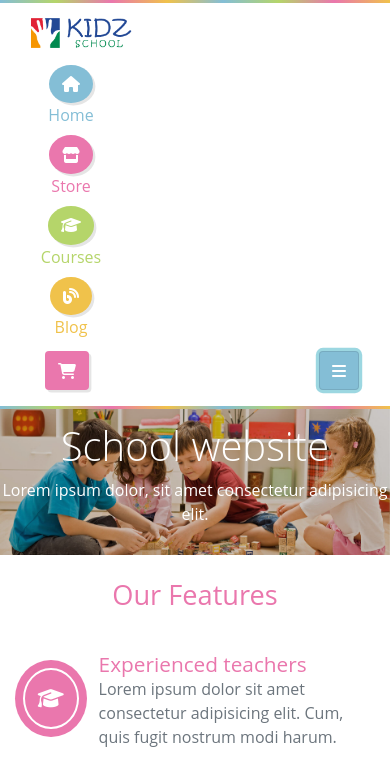
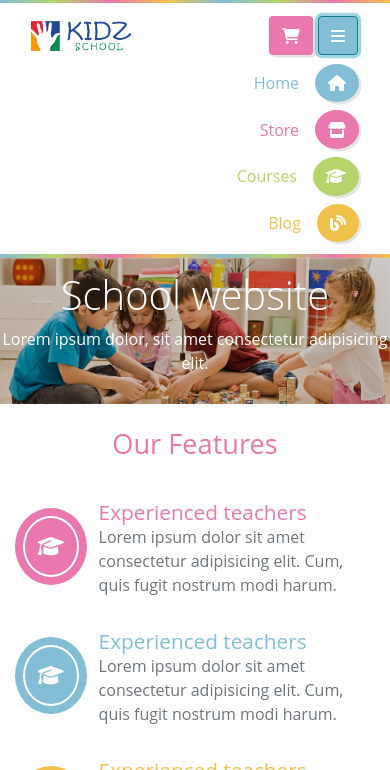
Before and after one commit to NasimMhn/ec-kidz-school, a plain HTML site: page index.html in a window 390 px wide. Both pictures are taken after a click on the button 339 px from the left and 38 px from the top of the page. Shown: the top 770 px of the page. Drawn offline with nearby package versions, Linux system fonts and the light colour scheme.

Commit message:
fix navbar

```diff
--- a/css/nav-bootstrap.css
+++ b/css/nav-bootstrap.css
@@ -38,3 +38,25 @@
   width: 4.5rem;
   text-align: center;
 }
+
+@media (max-width: 768px) {
+  .no-burger {
+    display: none;
+  }
+}
+
+@media (max-width: 768px) {
+  .nav-item {
+    width: 100%;
+    text-align: right;
+    display: flex;
+    flex-direction: row-reverse;
+    align-content: center;
+    align-items: center;
+  }
+  .nav-item button {
+    margin-right: 0.25rem;
+    margin-left: 1rem;
+  }
+  .nav-item div {}
+}
--- a/index.html
+++ b/index.html
@@ -20,12 +20,23 @@
     <div class="row">
       <div class="col">
 
-        <nav class="navbar navbar-expand-lg navbar-light bg-white">
+
+        <nav class="navbar navbar-expand-md navbar-light bg-white">
 
           <a class="navbar-brand" href="#"><img src="images/logo-school.png" style="height: 30px" /></a>
+          <div class="navbar-toggler border-transparent pr-0">
+            <button class="btn btn-cozy">
+              <i class="fas fa-shopping-cart"></i>
+            </button>
+            <button class="btn btn-info text-white" type="button" data-toggle="collapse" data-target="#navbarToggler"
+              aria-controls="navbarToggler" aria-expanded="false" aria-label="Toggle navigation">
+              <i class="fas fa-bars"></i>
+            </button>
 
-          <div class="collapse navbar-collapse" id="navbarTogglerDemo03" data-parent="#navbarTogglerDemo03">
-            <ul class="navbar-nav ml-auto mr-auto mt-2 mt-lg-0">
+          </div>
+
+          <div class="collapse navbar-collapse" id="navbarToggler" data-parent="#navbarToggler">
+            <ul class="navbar-nav m-auto mt-2 mt-md-0">
               <li class="nav-item m-1">
                 <button class="btn btn-info btn-circle">
                   <i class="fas fa-home"></i>
@@ -55,21 +66,12 @@
             </ul>
           </div>
 
-          <ul class="navbar-nav my-2 my-lg-0">
-            <li class="nav-item">
-              <button class="btn btn-cozy">
-                <i class="fas fa-shopping-cart"></i>
-              </button>
-            </li>
-          </ul>
-
-          <button class="navbar-toggler btn btn-info text-white" type="button" data-toggle="collapse"
-            data-target="#navbarTogglerDemo03" aria-controls="navbarTogglerDemo03" aria-expanded="false"
-            aria-label="Toggle navigation">
-            <i class="fas fa-bars"></i>
+          <button class="btn btn-cozy no-burger">
+            <i class="fas fa-shopping-cart"></i>
           </button>
 
         </nav>
+
       </div>
     </div>
   </div>
```
